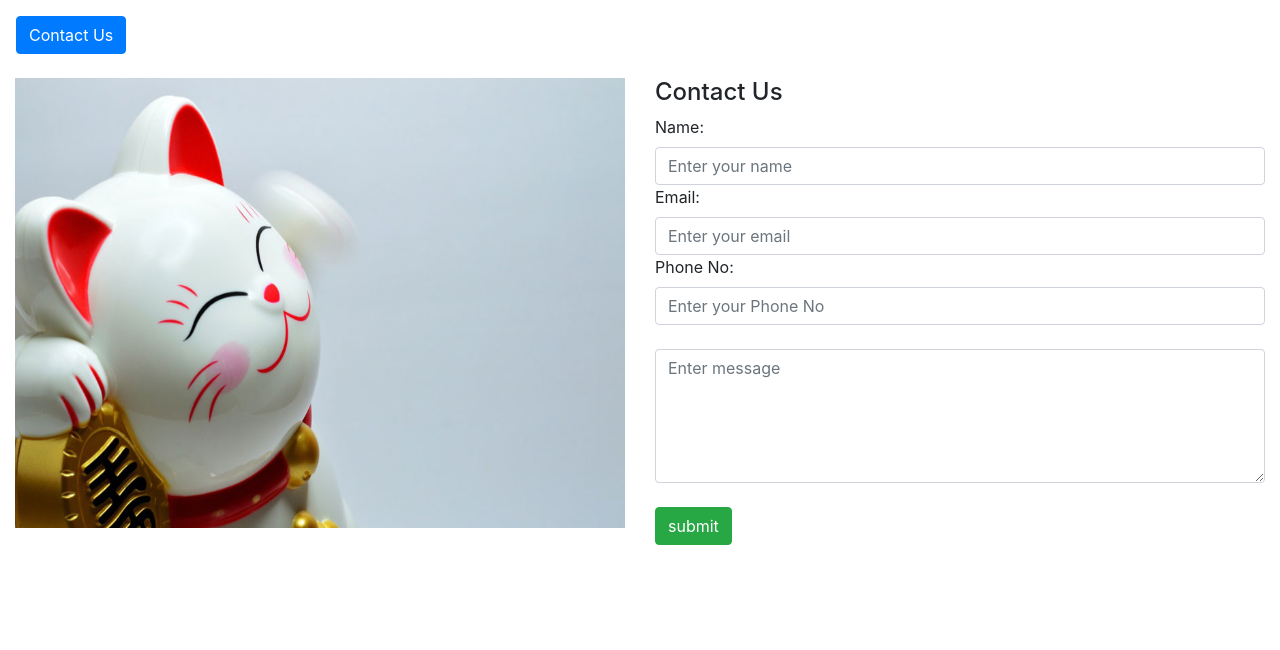
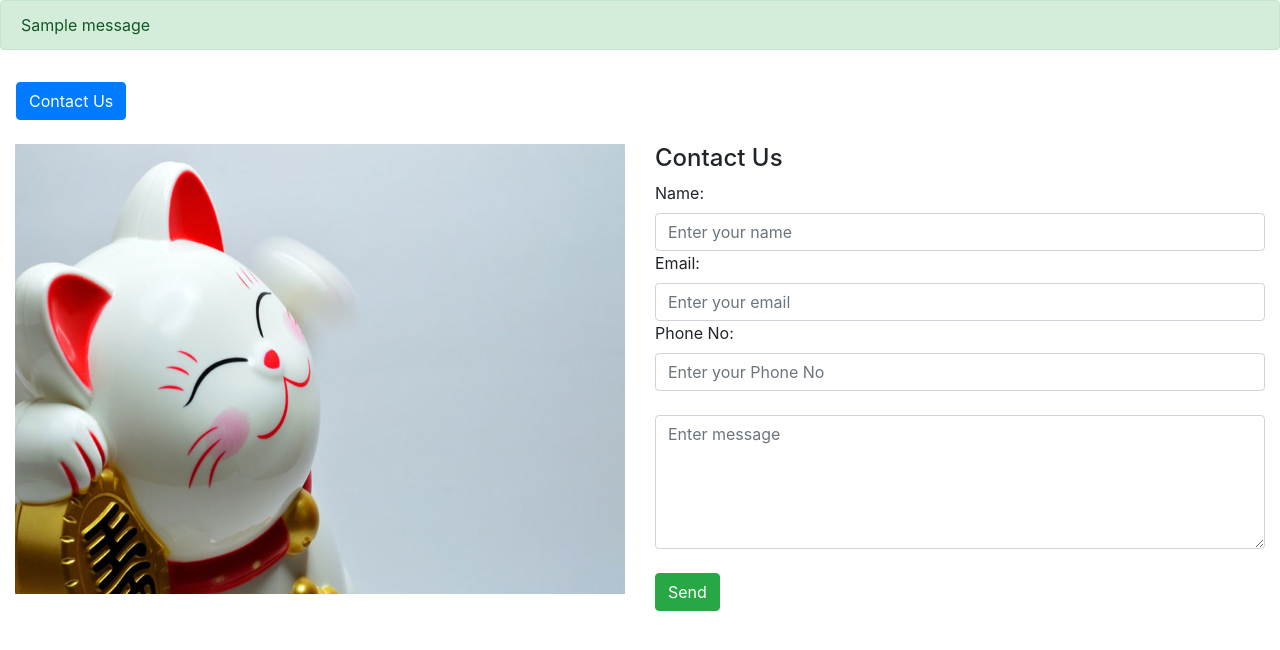
Before and after one commit to Ajinkya-katre/Store, a Django app: page /contact in a window 1280 px wide. Shown: the part 56-706 px from the top of the page. Run offline with Django 4.2, Linux system fonts and the light colour scheme; one stand-in notice (Sample message) is shown; some libraries are stand-ins or nearby versions.

Commit message:
Working on alert message

```diff
--- a/home/templates/base.html
+++ b/home/templates/base.html
@@ -54,6 +54,13 @@
     </nav>
     </div>
 
+{% if messages %}
+{% for message in messages %}
+<div class="alert alert-{{ message.tags }}" role="alert">
+  {{ message }}
+</div>
+{% endfor %}
+{% endif %}
     {% block heading %} {% endblock heading %}
 
     {% block body %}{% endblock body %}
--- a/home/templates/contact.html
+++ b/home/templates/contact.html
@@ -20,7 +20,7 @@
         <div class="col-md-6 mt-2">
 
             <h4>Contact Us</h4>
-            <form action="/contact" method="post" >
+            <form action="/contact" method="post" class="form-group" >
                 {% csrf_token %}
                 <label>Name:</label>
                 <input type="text" class="form-control" name="name" placeholder="Enter your name">
@@ -32,7 +32,7 @@
                 <textarea class="form-control" id="desc" name="desc" rows="5"
                 placeholder="Enter message"></textarea>
                 <br>
-                <input type="submit" value="submit" class="btn btn-success">
+                <input type="submit" value="Send" class="btn btn-success">
         </form>
 
         </div>
--- a/home/views.py
+++ b/home/views.py
@@ -6,6 +6,7 @@ from django.contrib import messages
 
 # Create your views here.
 def index(request):
+    # messages.success(request,"this is test message")
     return render(request, 'index.html')
     # return HttpResponse('This is home page')
 
```
